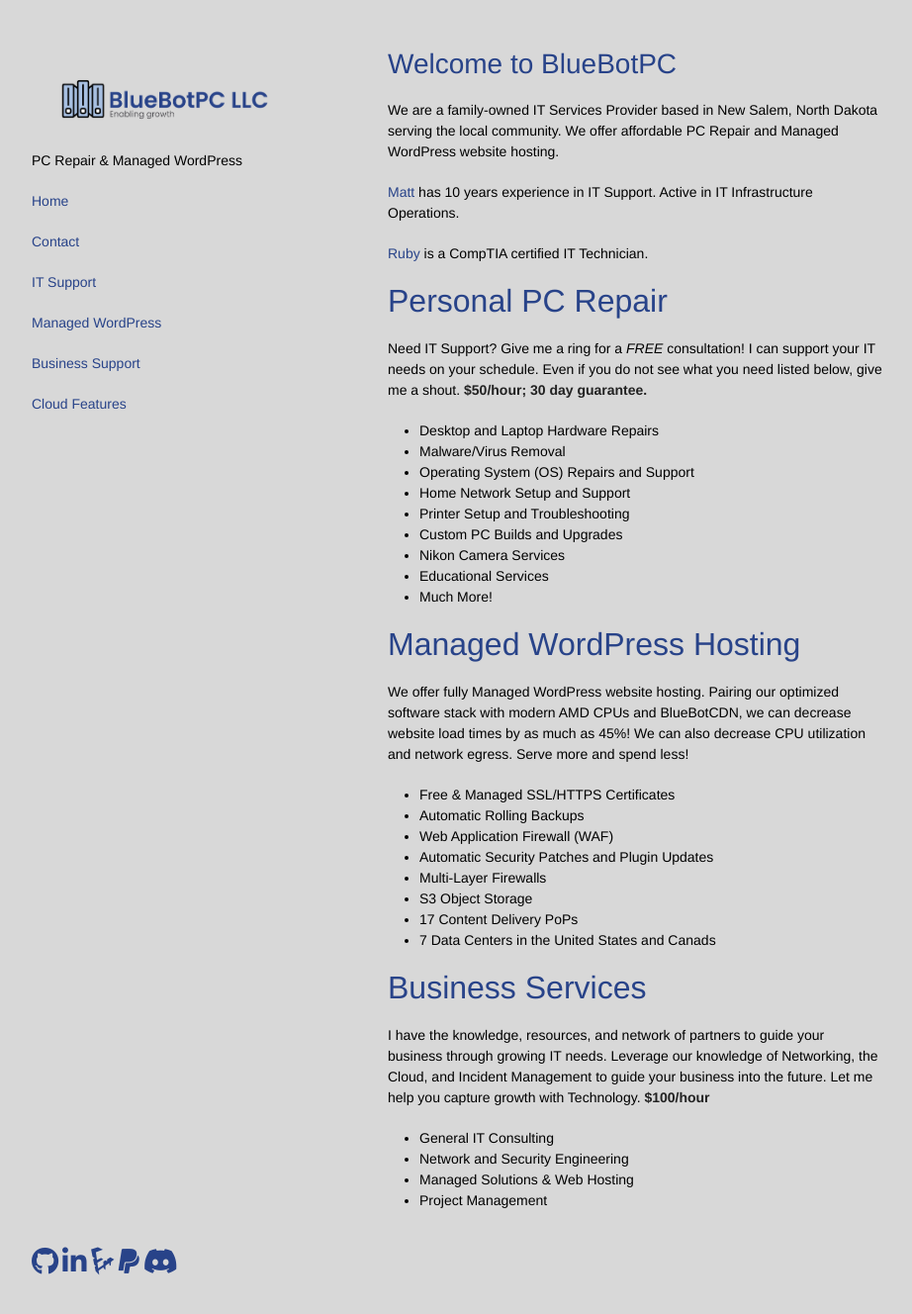
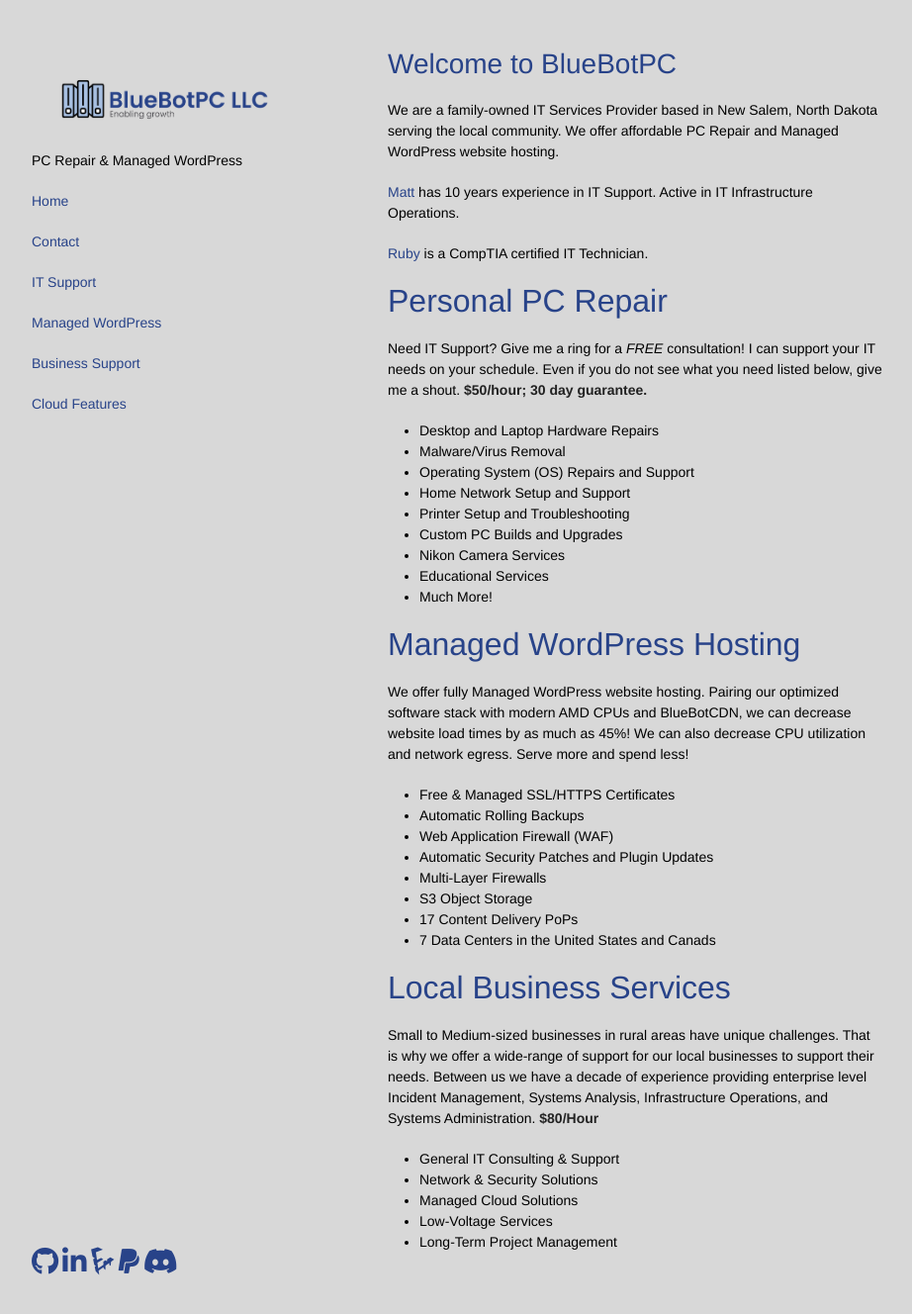
Before and after one commit to GoobyFRS/bluebotpc-web, a Jekyll site: the page built from index.md, in a window 1280 px wide and 1336 px high. Shown: the top 1328 px of the window at 99% size, without its empty margins (178-1100 px from the left). Built offline with Jekyll 4.4.1, drawn with Linux system fonts in a browser that asks for light colours; nearby versions of some CDN libraries; our own code applies the rules of GitHub Pages for plain Markdown files.

Commit message:
cdn touch up

```diff
--- a/index.md
+++ b/index.md
@@ -33,11 +33,12 @@ We offer fully Managed WordPress website hosting. Pairing our optimized software
 - 17 Content Delivery PoPs
 - 7 Data Centers in the United States and Canads
 
-## [Business Services](https://www.bluebotpc.com/pages/biz-services)
+## Local Business Services
 
-I have the knowledge, resources, and network of partners to guide your business through growing IT needs. Leverage our knowledge of Networking, the Cloud, and Incident Management to guide your business into the future. Let me help you capture growth with Technology. **$100/hour**
+Small to Medium-sized businesses in rural areas have unique challenges. That is why we offer a wide-range of support for our local businesses to support their needs. Between us we have a decade of experience providing enterprise level Incident Management, Systems Analysis, Infrastructure Operations, and Systems Administration. **$80/Hour**
 
-- General IT Consulting
-- Network and Security Engineering
-- Managed Solutions & Web Hosting
-- Project Management
+- General IT Consulting & Support
+- Network & Security Solutions
+- Managed Cloud Solutions
+- Low-Voltage Services
+- Long-Term Project Management
```
Also changed, not shown: pages/features.md (+9 -3 lines), pages/kb/kb-home.md (line endings or trailing spaces).
